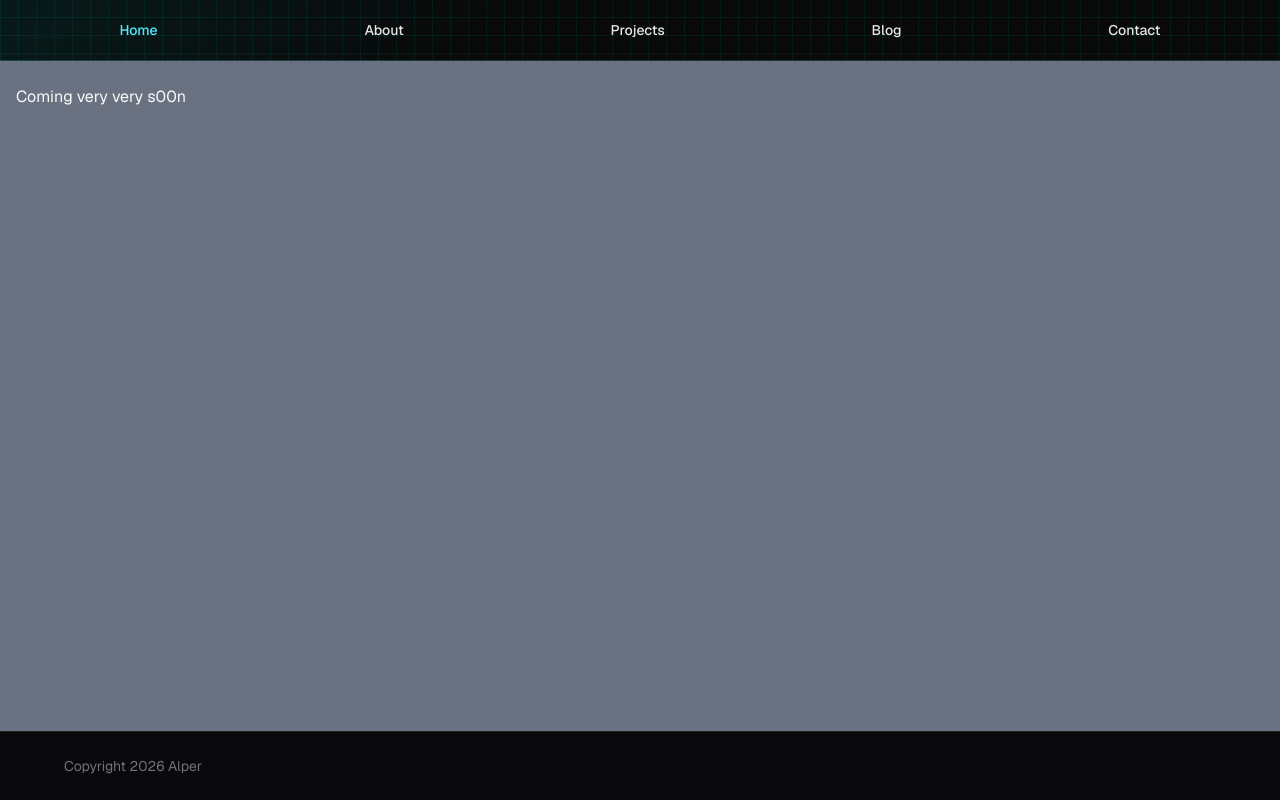
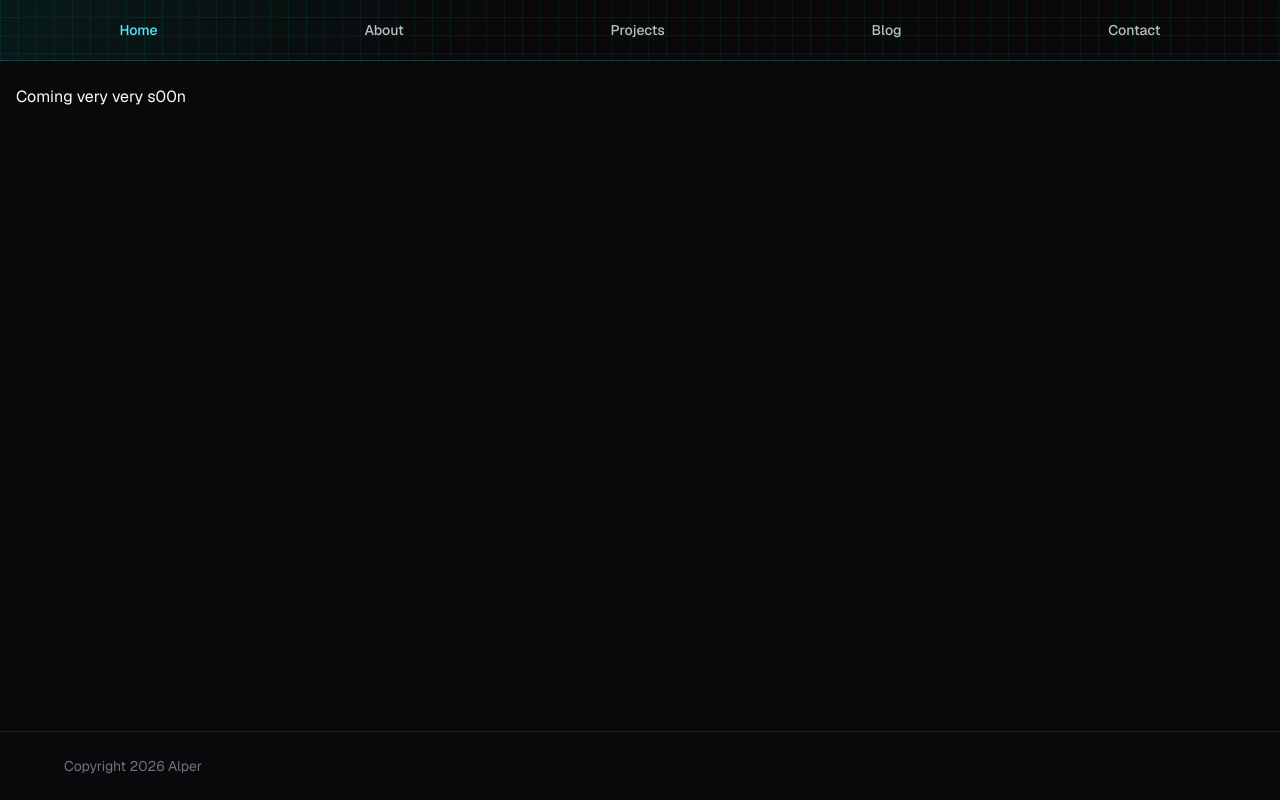
Before and after one commit to replakcan/alper-dev, a Next.js app: page / in a window 1280 px wide. Built offline with nearby package versions, Linux system fonts and the light colour scheme.

Commit message:
initial header and main-wrapper components

```diff
--- a/app/components/Header.tsx
+++ b/app/components/Header.tsx
@@ -8,7 +8,7 @@ import { usePathname } from 'next/navigation'
 
 const headerLinkClassName = cn(
   buttonVariants({ variant: 'link', size: 'sm' }),
-  'hover:bg-transparent hover:text-cyan-300 hover:no-underline lg:h-9 lg:gap-1.5 lg:rounded-lg lg:px-2.5 lg:text-sm',
+  'text-cyan-50/75 hover:bg-transparent hover:text-cyan-200 hover:no-underline lg:h-9 lg:gap-1.5 lg:rounded-lg lg:px-2.5 lg:text-sm',
 )
 
 export default function Header() {
@@ -17,7 +17,7 @@ export default function Header() {
   return (
     <header className="header navbar-mosaic sticky top-0 z-50 col-span-full row-start-1 flex items-center justify-around border-b border-cyan-300/20 px-4 py-3">
       {routes.map((route) => {
-        const isActive = pathname === route.href || pathname.startsWith(`${route.href}/`)
+        const isActive = route.href === '/' ? pathname === route.href : pathname.startsWith(route.href)
 
         return (
           <Link
--- a/app/components/MainWrapper.tsx
+++ b/app/components/MainWrapper.tsx
@@ -3,5 +3,5 @@ export default function MainWrapper({
 }: Readonly<{
   children: React.ReactNode
 }>) {
-  return <main className="main-content col-span-full row-start-2 bg-gray-500 px-4 py-6">{children}</main>
+  return <main className="main-content col-span-full row-start-2 bg-zinc-950 px-4 py-6">{children}</main>
 }
```
